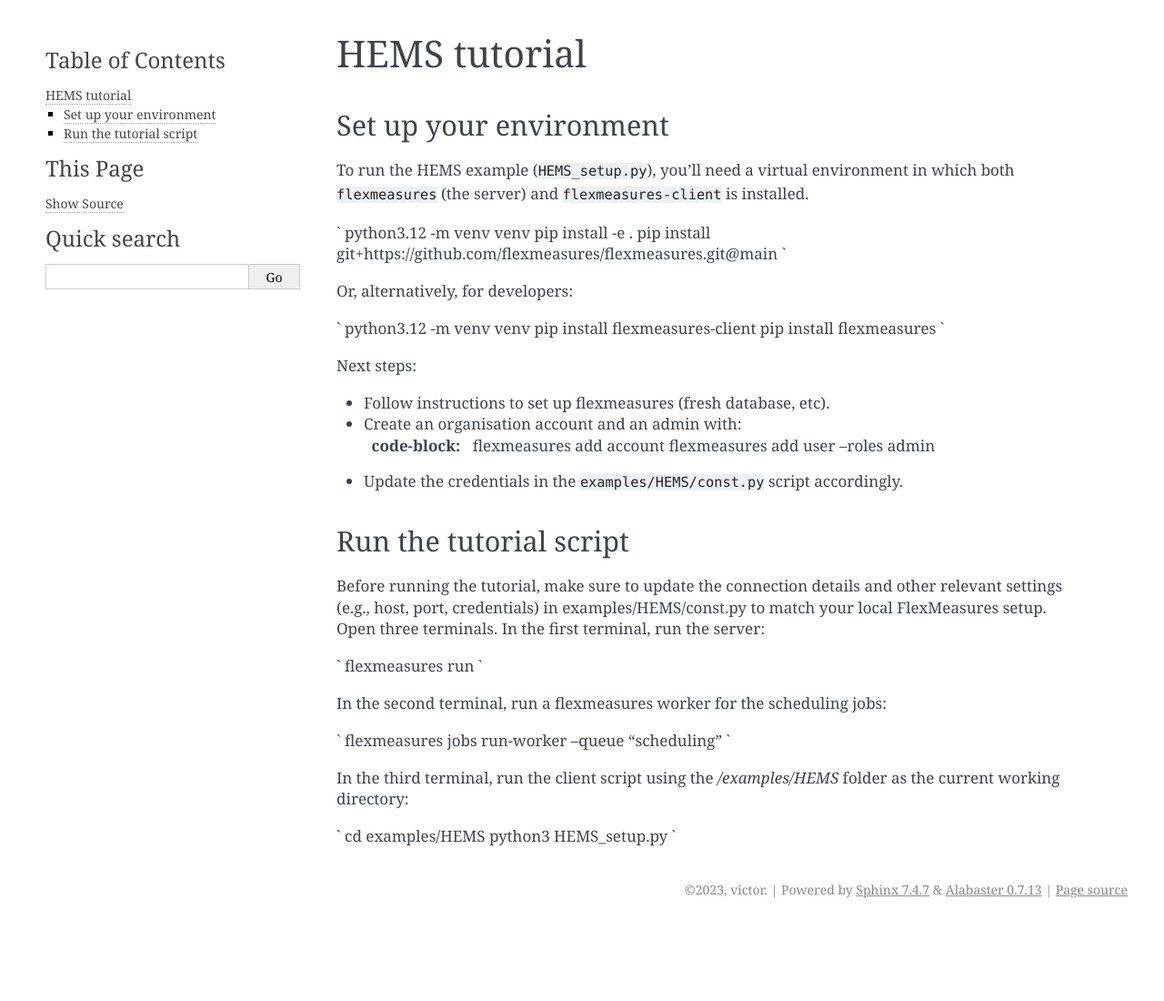
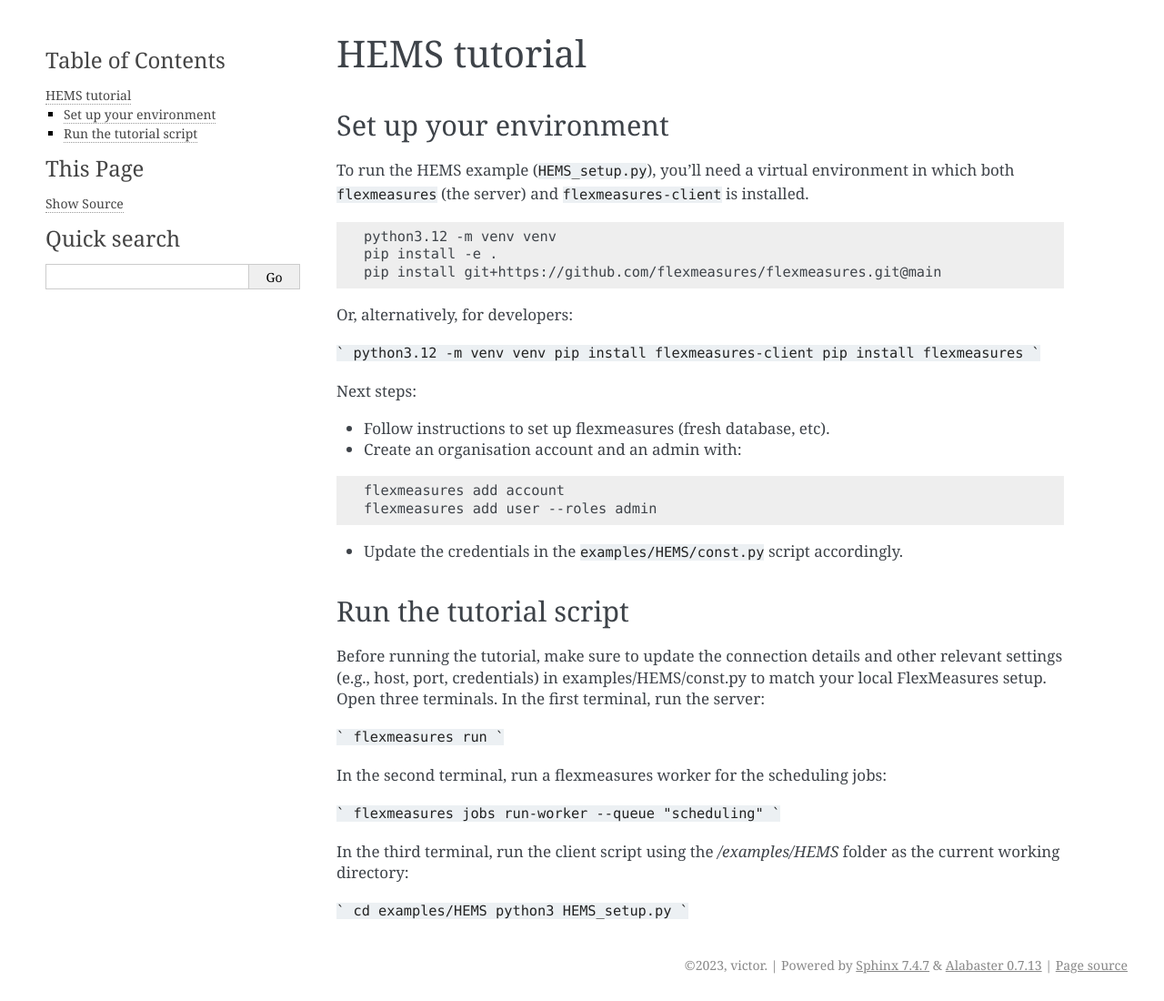
Before and after one commit to FlexMeasures/flexmeasures-client, a Sphinx documentation site: the page built from docs/HEMS.rst, in a window 1280 px wide. Shown: the whole page at 91% size. Built offline with Sphinx 7.4.7, drawn with Linux system fonts in a browser that asks for light colours; before the commit the page ends 1017 px from its top, so only the background shows below that.

Commit message:
Format code snippets in HEMS.rst
Updated code blocks in HEMS documentation for clarity.

Signed-off-by: Nicolas Höning <nicolas@seita.nl>

````diff
--- a/docs/HEMS.rst
+++ b/docs/HEMS.rst
@@ -8,29 +8,29 @@
 
 To run the HEMS example (``HEMS_setup.py``), you'll need a virtual environment in which both ``flexmeasures`` (the server) and ``flexmeasures-client`` is installed.
 
-`
-python3.12 -m venv venv
-pip install -e .
-pip install git+https://github.com/flexmeasures/flexmeasures.git@main
-`
+.. code-block:: bash
+
+    python3.12 -m venv venv
+    pip install -e .
+    pip install git+https://github.com/flexmeasures/flexmeasures.git@main
 
 Or, alternatively, for developers:
 
-`
+```
 python3.12 -m venv venv
 pip install flexmeasures-client
 pip install flexmeasures
-`
+```
 
 Next steps:
 
 - Follow instructions to set up flexmeasures (fresh database, etc).
 - Create an organisation account and an admin with:
 
-  :code-block:
+.. code-block:: bash
 
-      flexmeasures add account
-      flexmeasures add user --roles admin
+    flexmeasures add account
+    flexmeasures add user --roles admin
 
 - Update the credentials in the ``examples/HEMS/const.py`` script accordingly.
 
@@ -41,19 +41,19 @@
 Before running the tutorial, make sure to update the connection details and other relevant settings (e.g., host, port, credentials) in examples/HEMS/const.py to match your local FlexMeasures setup.
 Open three terminals. In the first terminal, run the server:
 
-`
+```
 flexmeasures run
-`
+```
 
 In the second terminal, run a flexmeasures worker for the scheduling jobs:
 
-`
+```
 flexmeasures jobs run-worker --queue "scheduling"
-`
+```
 
 In the third terminal, run the client script using the `/examples/HEMS` folder as the current working directory:
 
-`
+```
 cd examples/HEMS
 python3 HEMS_setup.py
-`
+```
````
